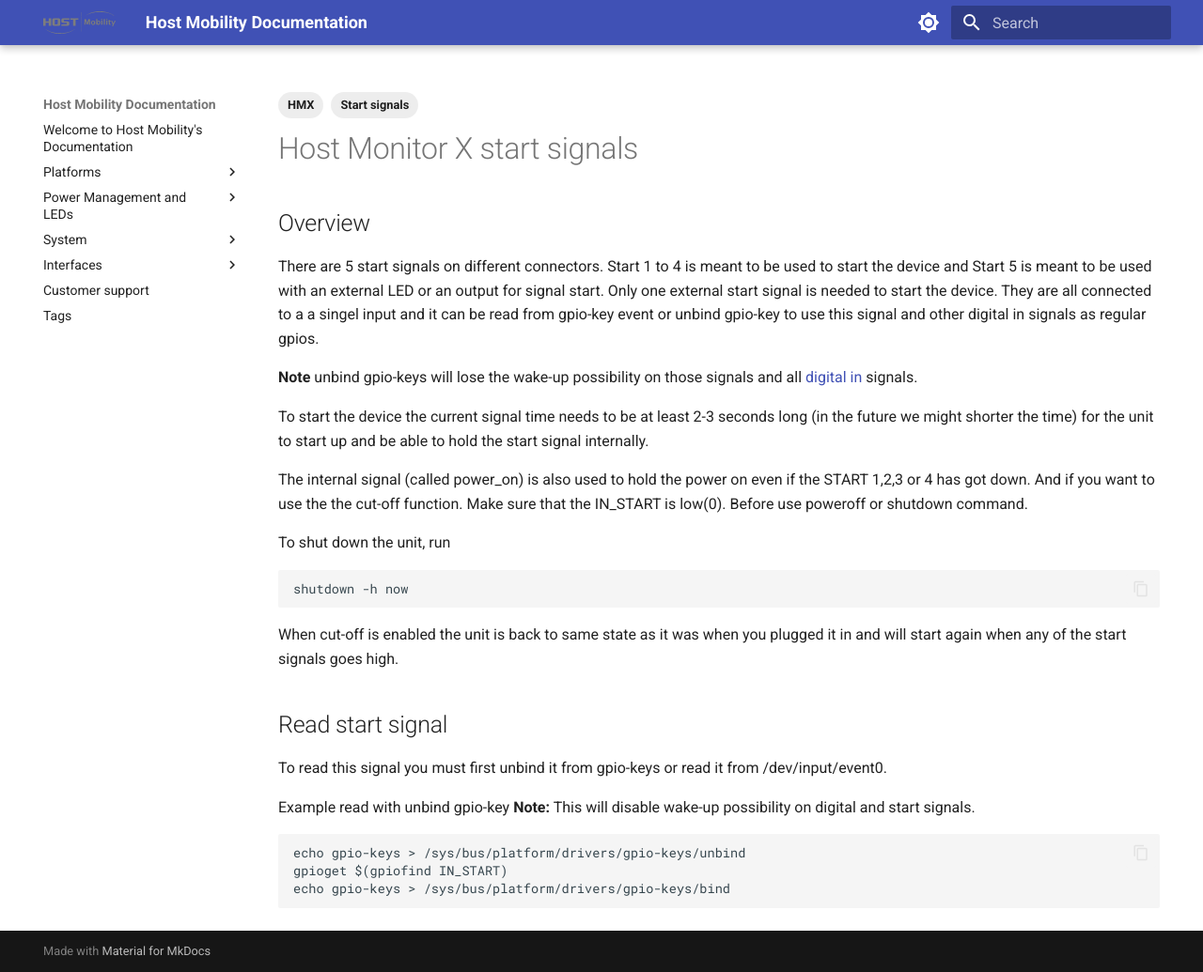
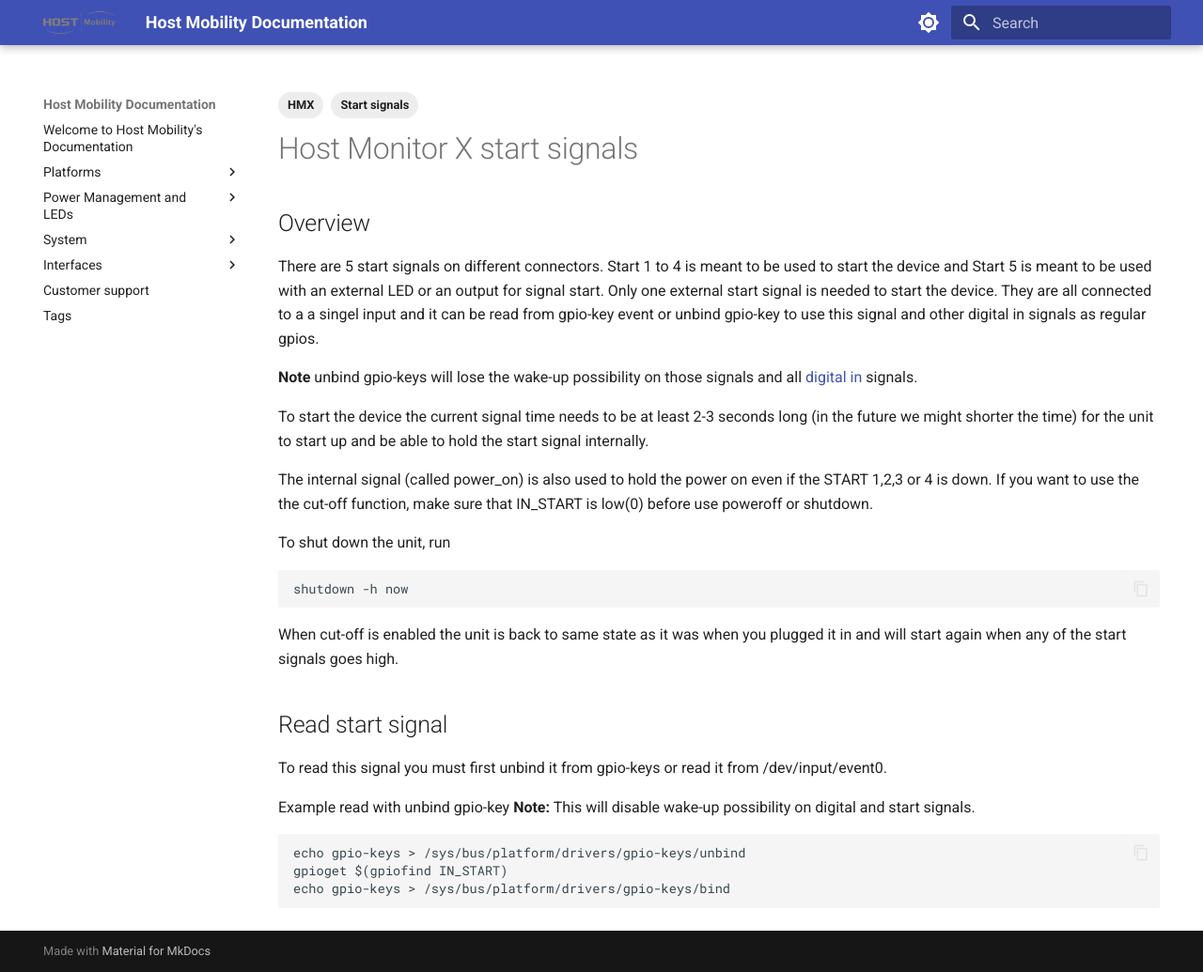
Before and after one commit to hostmobility/documentation, an MkDocs documentation site: the page built from docs/interfaces/hmx/start_signal.md, in a window 1280 px wide and 1035 px high. Shown: the whole window at 94% size. Built offline with MkDocs 1.6.1 and Material for MkDocs 9.7.7, drawn with Linux system fonts in a browser that asks for light colours.

Commit message:
Apply suggestions from code review

````diff
--- a/docs/interfaces/hmx/start_signal.md
+++ b/docs/interfaces/hmx/start_signal.md
@@ -12,7 +12,8 @@
 
 To start the device the current signal time needs to be at least 2-3 seconds long (in the future we might shorter the time) for the unit to start up and be able to hold the start signal internally.
 
-The internal signal (called power_on) is also used to hold the power on even if the START 1,2,3 or 4 has got down. And if you want to use the the cut-off function. Make sure that the IN_START is low(0). Before use poweroff or shutdown command.
+The internal signal (called power_on) is also used to hold the power on even if the START 1,2,3 or 4 is down.
+If you want to use the the cut-off function, make sure that IN_START is low(0) before use poweroff or shutdown.
 
 To shut down the unit, run
 ```
````
